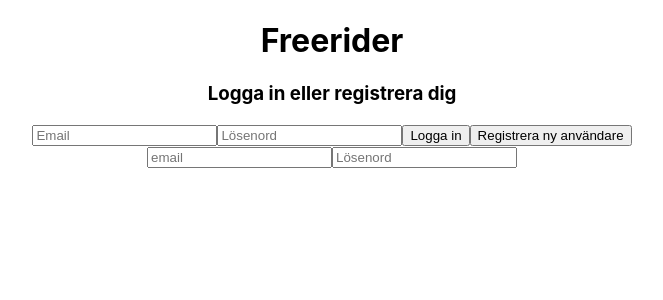
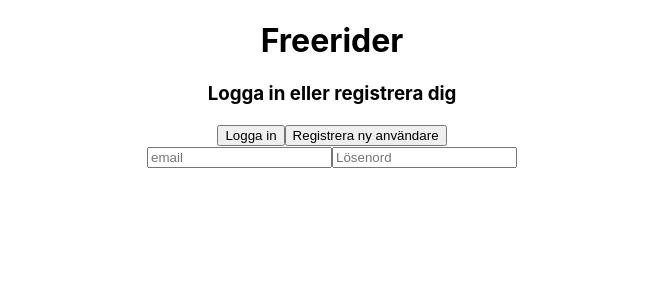
Before and after one commit to Gitphil93/freerider, a Next.js app in the folder next-app/: page / in a window 1280 px wide. Shown: the top 300 px of the page, without its empty margins (308-971 px from the left). Built offline with nearby package versions, Linux system fonts and the light colour scheme.

Commit message:
uppdaterad login

```diff
--- a/next-app/pages/index.tsx
+++ b/next-app/pages/index.tsx
@@ -17,8 +17,7 @@ const Home: NextPage = () => {
   return <div className={styles.home}>
     <Header />
 
-  <input type="text" placeholder="Email" required></input>
-  <input type="password" placeholder="Lösenord" required></input>
+
     <button className='logIn'>Logga in</button>
 
     {/* <button className='register' onClick={() => setIsLogin(false)}>Registrera ny användare</button> */}
```
